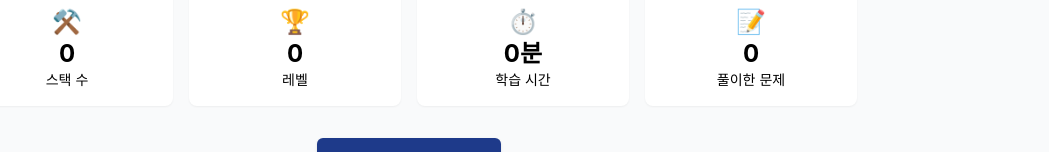
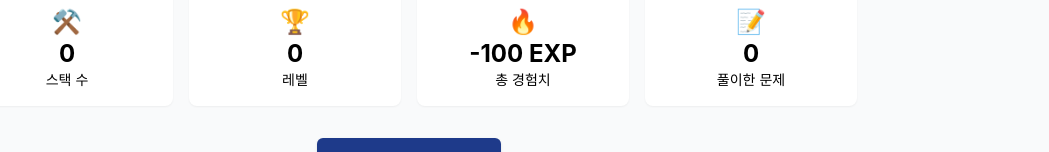
Before and after one commit to webframework-5team/CodeMonMaster, a React (Create React App) app: page /home in a window 1280 px wide. Shown: the part 182-334 px from the top of the page, without its empty margins (231-1280 px from the left). Built offline with nearby package versions, Linux system fonts and the light colour scheme; no server answers.

Commit message:
총경험치계산수정

```diff
--- a/src/components/ui/home/Stats.js
+++ b/src/components/ui/home/Stats.js
@@ -4,10 +4,19 @@ import useUserStats from "../../../hooks/useUserStats";
 export default function Stats({ userId }) {
   const { stats } = useUserStats(userId);
 
+  // 1. 총 경험치 계산하기
+  // 공식: (지나온 레벨 * 레벨당 경험치) + 현재 가지고 있는 경험치
+  // ※ 주의: 레벨업 기준이 100점이면 100을, 10점이면 10을 넣으세요!
+  const levelUpExp = 100; // 지금은 100으로 해뒀습니다.
+  const totalExp = ((stats.level - 1) * levelUpExp) + stats.learningMinutes;
+
   const statsData = [
     { label: "스택 수", value: stats.learningCount, icon: "⚒️" },
     { label: "레벨", value: stats.level, icon: "🏆" },
-    { label: "학습 시간", value: stats.learningMinutes + "분", icon: "⏱️" },
+
+    // 2. 여기를 '학습 시간' 대신 '총 경험치'로 바꿨습니다.
+    { label: "총 경험치", value: totalExp + " EXP", icon: "🔥" },
+
     { label: "풀이한 문제", value: stats.solvedQuestionCount, icon: "📝" },
   ];
 
--- a/src/pages/ProfilePage.js
+++ b/src/pages/ProfilePage.js
@@ -62,6 +62,14 @@ export default function ProfilePage() {
   }
 
   const result = data
+
+  // ==========================================
+  // ★ [수정 1] 총 경험치 계산 로직 추가
+  // ==========================================
+  // ※ 팀원과 합의한 레벨업 기준이 10점이라면 10으로, 100점이면 100으로 설정하세요.
+  const levelUpExp = 100;
+  const totalCalculatedExp = ((result.level - 1) * levelUpExp) + result.exp;
+  // ==========================================
 
   // 레벨 기반 뱃지 계산 (서버 값 무시)
   const badgeCount = calculateBadgeCount(result.level)
@@ -139,8 +147,13 @@ export default function ProfilePage() {
           <Card>
             <CardContent className="pt-6 text-center">
               <TrendingUp className="w-8 h-8 mx-auto mb-2 text-green-500" />
-              <div className="text-2xl font-bold">{result.exp}</div>
+
+              {/* ========================================== */}
+              {/* ★ [수정 2] result.exp 대신 계산된 값 사용 */}
+              {/* ========================================== */}
+              <div className="text-2xl font-bold">{totalCalculatedExp} EXP</div>
               <div className="text-sm">총 경험치</div>
+
             </CardContent>
           </Card>
 
```
